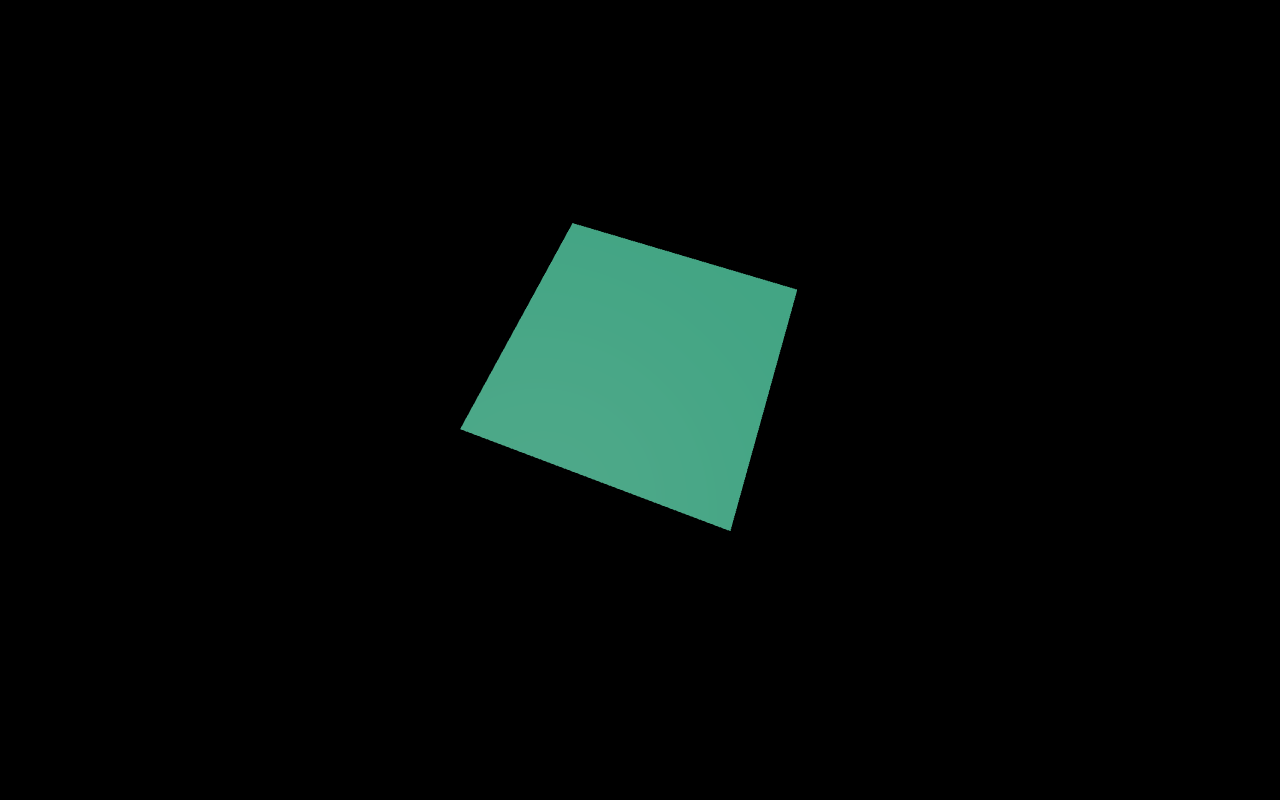
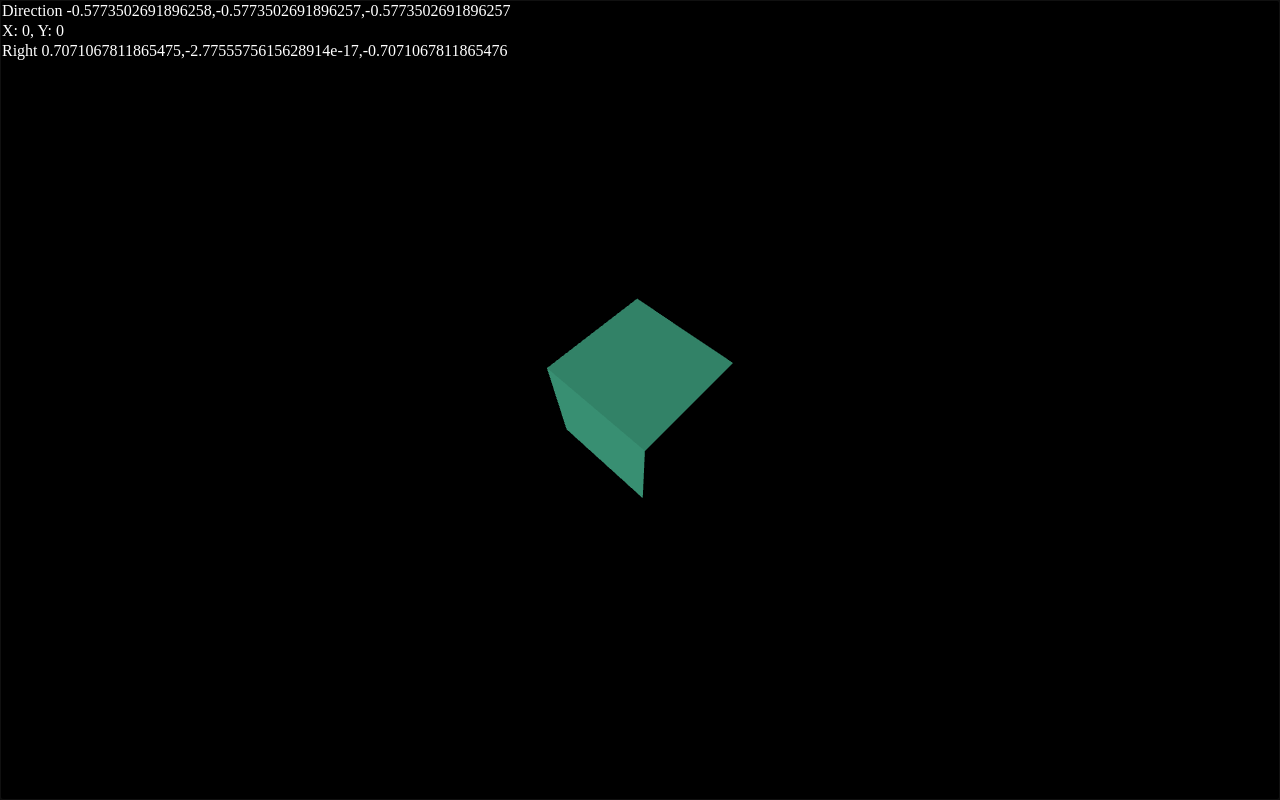
Before and after one commit to Samprisho/homebase, a website built with Vite: page index.html in a window 1280 px wide. Built offline with nearby package versions, Linux system fonts and the light colour scheme.

Commit message:
Created basic input and debug system

```diff
--- a/classes/cam.ts
+++ b/classes/cam.ts
@@ -1,5 +1,6 @@
-import { PerspectiveCamera } from "three";
+import { PerspectiveCamera, Vector2, Vector3, Clock, Euler } from "three";
 import { InputKey } from "./input";
+import { Debug } from "./debug";
 
 export class Cam extends PerspectiveCamera {
   w = new InputKey("w");
@@ -7,19 +8,52 @@ export class Cam extends PerspectiveCamera {
   a = new InputKey("a");
   d = new InputKey("d");
 
+  forwardDebug = Debug.createDebugText("direction");
+  inputDebug = Debug.createDebugText("input");
+  rightDebug = Debug.createDebugText("right");
+
   constructor(fov, aspect, near, far) {
     super(fov, aspect, near, far);
 
-    this.w.onReleased = () => {
-      console.log(`Released ${this.w.getKey}`);
-    };
-
-    this.w.onPressed = () => {
-      console.log(`Pressed ${this.w.getKey}`);
-    };
+    this.position.set(2, 2, 2);
+    this.lookAt(0, 0, 0);
   }
 
-  update() {
-    if (this.w.isHeld) console.log("WWWW");
+  update(delta: number) {
+    const factor = 2;
+    let moveDir: Vector2 = new Vector2(0, 0);
+
+    if (this.w.isHeld) {
+      moveDir.setY(1);
+    }
+
+    if (this.s.isHeld) {
+      moveDir.setY(-1);
+    }
+
+    if (this.a.isHeld) {
+      moveDir.x = -1;
+    }
+
+    if (this.d.isHeld) {
+      moveDir.x = 1;
+    }
+
+    this.inputDebug.textContent = `X: ${moveDir.x}, Y: ${moveDir.y}`;
+
+    let forward: Vector3 = new Vector3(0, 0, -1);
+    forward.applyQuaternion(this.quaternion);
+
+    let right: Vector3 = new Vector3(1, 0, 0);
+    right.applyQuaternion(this.quaternion);
+
+    this.forwardDebug.textContent = `Direction ${forward.toArray()}`;
+    this.rightDebug.textContent = `Right ${right.toArray()}`;
+
+    let rightVel = right.multiplyScalar(moveDir.x * factor * delta);
+    let forwardVel = forward.multiplyScalar(moveDir.y * factor * delta);
+
+    this.position.add(rightVel);
+    this.position.add(forwardVel);
   }
 }
--- /dev/null
+++ b/classes/debug.ts
@@ -0,0 +1,10 @@
+export class Debug {
+  static createDebugText(id: string): HTMLElement {
+    const p = document.createElement("p");
+
+    p.id = id;
+    document.getElementById("ui").append(p);
+
+    return p;
+  }
+}
--- a/classes/input.ts
+++ b/classes/input.ts
@@ -1,6 +1,10 @@
 class Input {
   held: boolean = false;
   key: string;
+
+  justPressed: boolean = false;
+  justReleased: boolean = false;
+
   constructor(key: string) {
     this.key = key;
   }
@@ -11,6 +15,20 @@ class Input {
 
   public get isHeld(): boolean {
     return this.held;
+  }
+
+  public get wasJustPressed(): boolean {
+    if (!this.justPressed) return false;
+
+    this.justPressed = false;
+    return true;
+  }
+
+  public get wasJustReleased(): boolean {
+    if (!this.justReleased) return false;
+
+    this.justReleased = false;
+    return false;
   }
 }
 /**
@@ -37,15 +55,40 @@ export class InputKey extends Input {
     const key = e.key;
     const old = this.held;
 
-    if (key == this.getKey) this.held = true;
-    if (old != this.held && this.onPressed) this.onPressed();
+    if (key != this.getKey) return;
+
+    this.held = true;
+    this.justReleased = true;
+
+    if (old != this.held) {
+      this.justPressed = true;
+
+      if (this.onPressed) this.onPressed();
+    } else if (old == this.held) {
+      this.justPressed = false;
+    }
   }
 
   #keyUp(e: KeyboardEvent) {
     const key = e.key;
     const old = this.held;
 
-    if (key == this.getKey) this.held = false;
-    if (old != this.held && this.onReleased) this.onReleased();
+    if (key != this.getKey) return;
+
+    this.held = false;
+    this.justPressed = false;
+
+    if (old != this.held) {
+      this.justReleased = true;
+
+      if (this.onReleased) this.onReleased();
+    } else if (old == this.held) {
+      this.justReleased = false;
+    }
   }
 }
+
+/**
+ * TODO Implement input susbsytem
+ */
+class InputSubsystem {}
--- a/index.html
+++ b/index.html
@@ -7,7 +7,8 @@
     <link rel="stylesheet" href="style.css" />
   </head>
   <body>
-    <canvas tabindex="0" id="c"></canvas>
+    <div id="ui"></div>
+    <canvas tabindex="0" id="c"> </canvas>
   </body>
   <script type="module" src="main.ts"></script>
 </html>
--- a/main.ts
+++ b/main.ts
@@ -7,11 +7,12 @@ import { Cam } from "./classes/cam";
   window.addEventListener("load", init);
 
   function init() {
+    const clock = new THREE.Clock(true);
     const canvas = id("c");
     const renderer = new THREE.WebGLRenderer({ antialias: true, canvas });
     const cam = new Cam(90, 16 / 9, 0.1, 5);
 
-    cam.position.z = 2;
+
 
     const scene = new THREE.Scene();
 
@@ -36,13 +37,16 @@ import { Cam } from "./classes/cam";
       }
 
       const canvas = renderer.domElement;
+      canvas.tabIndex = 0;
+      canvas.focus();
+
       cam.aspect = canvas.clientWidth / canvas.clientHeight;
       cam.updateProjectionMatrix();
 
       cube.rotation.x = time;
       cube.rotation.y = time;
 
-      cam.update();
+      cam.update(clock.getDelta());
 
       renderer.render(scene, cam);
       requestAnimationFrame(render);
--- a/style.css
+++ b/style.css
@@ -2,9 +2,22 @@ html,
 body {
   margin: 0;
   height: 100%;
+  color: white;
+  user-select: none;
 }
 #c {
   width: 100%;
   height: 100%;
   display: block;
 }
+
+#ui {
+  position: absolute;
+  z-index: 100;
+    width: 100%;
+  height: 100%;
+}
+
+#ui > * {
+  margin: 2px;
+}
```
